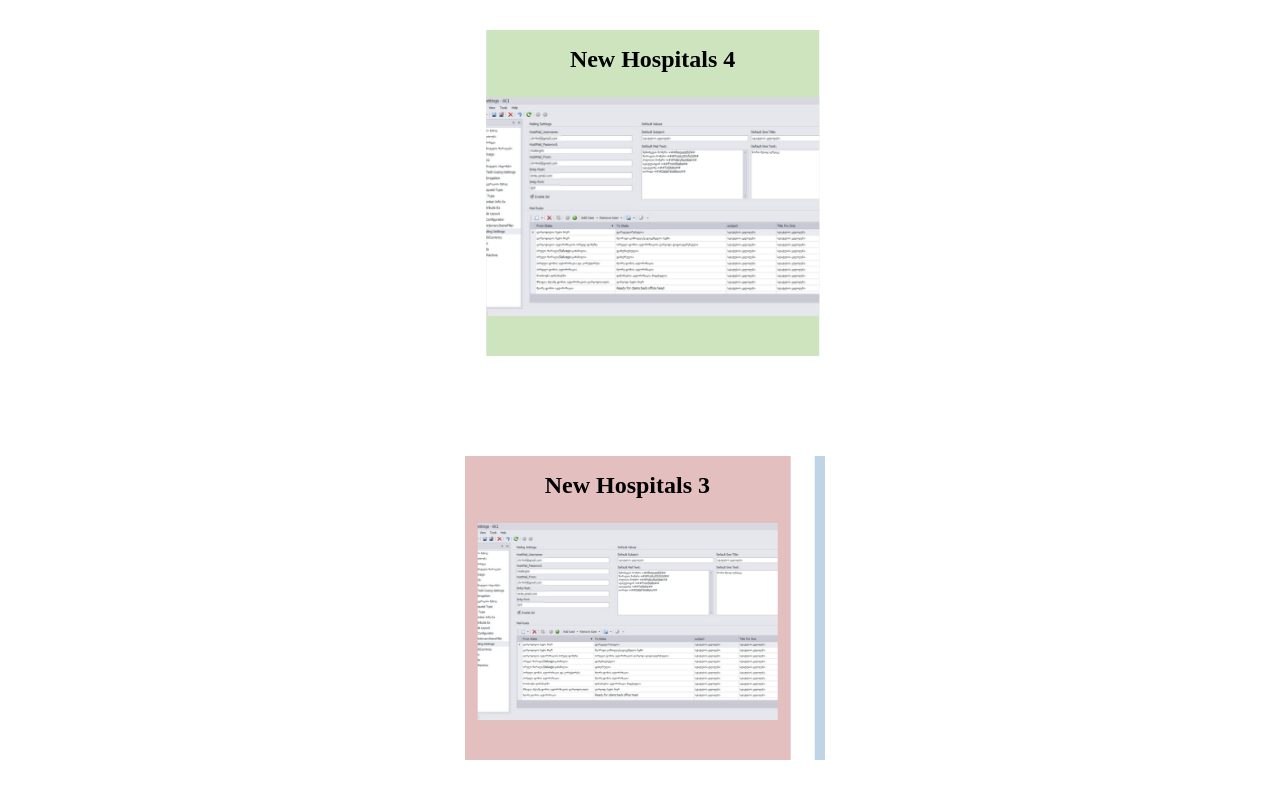
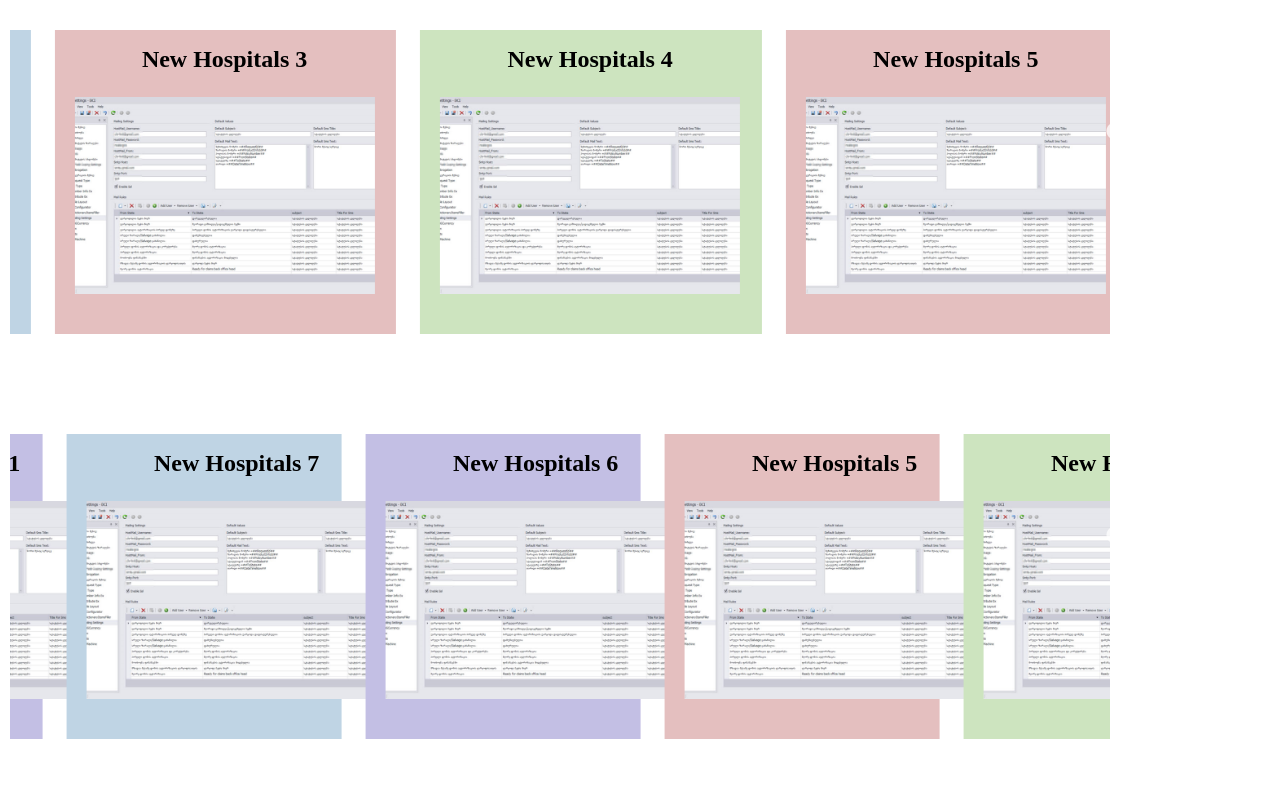
Before and after one commit to atmstech444/atms-front, a React (Vite) app: page / in a window 1280 px wide. Shown: the part 1520-2320 px from the top of the page. Built offline with nearby package versions, Linux system fonts and the light colour scheme.

Commit message:
feat: create slider for desktop and mobile

```diff
--- a/package.json
+++ b/package.json
@@ -21,7 +21,8 @@
     "react-router-dom": "^6.18.0",
     "react-slick": "^0.29.0",
     "slick-carousel": "^1.8.1",
-    "styled-components": "^6.1.1"
+    "styled-components": "^6.1.1",
+    "swiper": "^8.4.7"
   },
   "devDependencies": {
     "@types/react": "^18.2.15",
--- /dev/null
+++ b/src/components/FirstSliderDesktop.tsx
@@ -0,0 +1,122 @@
+import { Component } from "react";
+import Slider from "react-slick";
+import Img from "../assets/images/slider.png";
+import styled from "styled-components";
+
+interface SliderContentProps {
+  backgroundColor: string;
+}
+
+export default class SecondSliderDesktop extends Component {
+  render() {
+    const settings = {
+      dots: false,
+      infinite: true,
+      slidesToShow: 3,
+      slidesToScroll: 1,
+      autoplay: true,
+      speed: 2000,
+      autoplaySpeed: 2000,
+      cssEase: "linear",
+      rtl: false
+    };
+    const sliderItems = [
+      {
+        id: 1,
+        title: "New Hospitals 1",
+        image: `${Img}`,
+        backgroundColor: "#C3BFE4",
+      },
+      {
+        id: 2,
+        title: "New Hospitals 2",
+        image: `${Img}`,
+        backgroundColor: "#BFD4E4",
+      },
+      {
+        id: 3,
+        title: "New Hospitals 3",
+        image: `${Img}`,
+        backgroundColor: "#E4BFBF",
+      },
+      {
+        id: 4,
+        title: "New Hospitals 4",
+        image: `${Img}`,
+        backgroundColor: "#CDE4BF",
+      },
+      {
+        id: 5,
+        title: "New Hospitals 5",
+        image: `${Img}`,
+        backgroundColor: "#E4BFBF",
+      },
+      {
+        id: 6,
+        title: "New Hospitals 6",
+        image: `${Img}`,
+        backgroundColor: "#C3BFE4",
+      },
+      {
+        id: 7,
+        title: "New Hospitals 7",
+        image: `${Img}`,
+        backgroundColor: "#BFD4E4",
+      },
+    ];
+    return (
+      <SliderMain>
+        <Slider {...settings}>
+          {sliderItems.map((item) => (
+            <SliderContent key={item.id} backgroundColor={item.backgroundColor}>
+              <SliderItem>
+                <h2>{item.title}</h2>
+                <SliderImage src={item.image} alt={item.title} />
+              </SliderItem>
+            </SliderContent>
+          ))}
+        </Slider>
+      </SliderMain>
+    );
+  }
+}
+
+const SliderMain = styled.div`
+    width: 1100px;
+    display: flex;
+    flex-direction: column;
+    justify-content: center;
+    @media (min-width: 1440px){
+        width: 1440px;
+    }
+    @media (min-width: 1600px){
+        width: 1600px;
+    }
+    @media (min-width: 1800px){
+        width: 1800px;
+    }
+    @media (min-width: 1900px){
+        width: 1900px;
+    }
+`
+const SliderItem = styled.div`
+  display: flex;
+  flex-direction: column;
+  align-items: center;
+  justify-content: center;
+  gap: 24px;
+  padding-top: 16px;
+  width: 300px;
+  padding-bottom: 40px;
+  margin-left: 20px;
+`;
+
+const SliderContent = styled.div<SliderContentProps>`
+  display: flex;
+  gap: 20px;
+  background-color: ${(props) => props.backgroundColor};
+`;
+
+const SliderImage = styled.img`
+  width: 100%;
+`;
--- /dev/null
+++ b/src/components/SecondSliderDesktop.tsx
@@ -0,0 +1,122 @@
+import { Component } from "react";
+import Slider from "react-slick";
+import Img from "../assets/images/slider.png";
+import styled from "styled-components";
+
+interface SliderContentProps {
+  backgroundColor: string;
+}
+
+export default class SecondSliderDesktop extends Component {
+  render() {
+    const settings = {
+      dots: false,
+      infinite: true,
+      slidesToShow: 4,
+      slidesToScroll: 1,
+      autoplay: true,
+      speed: 2000,
+      autoplaySpeed: 2000,
+      cssEase: "linear",
+      rtl: true
+    };
+    const sliderItems = [
+      {
+        id: 1,
+        title: "New Hospitals 1",
+        image: `${Img}`,
+        backgroundColor: "#C3BFE4",
+      },
+      {
+        id: 2,
+        title: "New Hospitals 2",
+        image: `${Img}`,
+        backgroundColor: "#BFD4E4",
+      },
+      {
+        id: 3,
+        title: "New Hospitals 3",
+        image: `${Img}`,
+        backgroundColor: "#E4BFBF",
+      },
+      {
+        id: 4,
+        title: "New Hospitals 4",
+        image: `${Img}`,
+        backgroundColor: "#CDE4BF",
+      },
+      {
+        id: 5,
+        title: "New Hospitals 5",
+        image: `${Img}`,
+        backgroundColor: "#E4BFBF",
+      },
+      {
+        id: 6,
+        title: "New Hospitals 6",
+        image: `${Img}`,
+        backgroundColor: "#C3BFE4",
+      },
+      {
+        id: 7,
+        title: "New Hospitals 7",
+        image: `${Img}`,
+        backgroundColor: "#BFD4E4",
+      },
+    ];
+    return (
+      <SliderMain>
+        <Slider {...settings}>
+          {sliderItems.map((item) => (
+            <SliderContent key={item.id} backgroundColor={item.backgroundColor}>
+              <SliderItem>
+                <h2>{item.title}</h2>
+                <SliderImage src={item.image} alt={item.title} />
+              </SliderItem>
+            </SliderContent>
+          ))}
+        </Slider>
+      </SliderMain>
+    );
+  }
+}
+
+const SliderMain = styled.div`
+    width: 1100px;
+    display: flex;
+    flex-direction: column;
+    justify-content: center;
+    @media (min-width: 1440px){
+        width: 1440px;
+    }
+    @media (min-width: 1600px){
+        width: 1600px;
+    }
+    @media (min-width: 1800px){
+        width: 1800px;
+    }
+    @media (min-width: 1900px){
+        width: 1900px;
+    }
+`
+const SliderItem = styled.div`
+  display: flex;
+  flex-direction: column;
+  align-items: center;
+  justify-content: center;
+  gap: 24px;
+  padding-top: 16px;
+  width: 300px;
+  padding-bottom: 40px;
+  margin-left: 20px;
+`;
+
+const SliderContent = styled.div<SliderContentProps>`
+  display: flex;
+  gap: 20px;
+  background-color: ${(props) => props.backgroundColor};
+`;
+
+const SliderImage = styled.img`
+  width: 100%;
+`;
--- a/src/components/SecondSlider.tsx
+++ b/src/components/SecondSliderMobile.tsx
@@ -36,7 +36,6 @@ const SecondSlider = () => {
       backgroundColor: "#CDE4BF",
     },
   ];
-
   const settings = {
     infinite: true,
     speed: 500,
@@ -47,6 +46,7 @@ const SecondSlider = () => {
     arrows: false,
     dots: false,
     rtl: true,
+    cssEase: "linear",
   };
 
   return (
--- a/src/components/SliderComponent.tsx
+++ b/src/components/SliderComponent.tsx
@@ -36,15 +36,16 @@ const SliderComponent = () => {
       backgroundColor: "#CDE4BF",
     },
   ];
-
   const settings = {
+    infinite: true,
     speed: 500,
     slidesToShow: 1,
     slidesToScroll: 1,
     autoplay: true,
     autoplaySpeed: 1800,
-    infinite: true,
-    arrows: false
+    arrows: false,
+    dots: false,
+    cssEase: "linear",
   };
 
   return (
@@ -81,9 +82,9 @@ const SliderItem = styled.div`
   align-items: center;
   gap: 24px;
   padding-top: 16px;
-  width: 100%;
+  width: 300px;
   padding-bottom: 40px;
-  margin-right: 20px;
+  margin-left: 20px;
 `;
 
 const SliderContent = styled.div<SliderContentProps>`
--- a/src/index.css
+++ b/src/index.css
@@ -93,3 +93,9 @@ a {
   display: flex;
   gap: 24px;
 }
+
+@media (min-width: 768px) {
+  .slick-list{
+    width: 100%
+  }
+}
--- a/src/pages/Home.tsx
+++ b/src/pages/Home.tsx
@@ -1,12 +1,12 @@
 import styled from "styled-components";
 import { useEffect, useRef, useState } from "react";
-
 import SliderComponent from "../components/SliderComponent";
-import SecondSlider from "../components/SecondSlider";
-
 import Design from "../assets/images/design.png";
 import Development from "../assets/images/development.png";
 import Delivery from "../assets/images/delivery.png";
+import SecondSliderMobile from "../components/SecondSliderMobile";
+import SecondSliderDesktop from "../components/SecondSliderDesktop";
+import FirstSliderDesktop from "../components/FirstSliderDesktop";
 
 interface MainProps {
   scroll: string;
@@ -14,6 +14,9 @@ interface MainProps {
 export const Home = () => {
   const [scroll, setScroll] = useState<boolean>(false);
   const contentRef = useRef<HTMLDivElement>(null);
+  const [isMobileScreen, setIsMobileScreen] = useState<boolean>(
+    window.innerWidth <= 768
+  );
 
   useEffect(() => {
     const handleScroll = () => {
@@ -21,9 +24,14 @@ export const Home = () => {
       const scrollThreshold = 100;
       setScroll(scrollPosition > scrollThreshold);
     };
+    const handleResize = () => {
+      setIsMobileScreen(window.innerWidth <= 768);
+    };
     window.addEventListener("scroll", handleScroll);
+    window.addEventListener("resize", handleResize);
     return () => {
       window.removeEventListener("scroll", handleScroll);
+      window.removeEventListener("resize", handleResize);
     };
   }, []);
 
@@ -101,11 +109,19 @@ export const Home = () => {
 
 
         <div>
-         <SliderComponent />
+        {isMobileScreen ? (
+          <SliderComponent />
+        ) : (
+          <FirstSliderDesktop />
+        )}
         </div>
 
         <div>
-          <SecondSlider />
+        {isMobileScreen ? (
+          <SecondSliderMobile />
+        ) : (
+          <SecondSliderDesktop />
+        )}
         </div>
 
         <Services>
```
Also changed, not shown: 1 other file (tests, documents, lock files or other folders).
